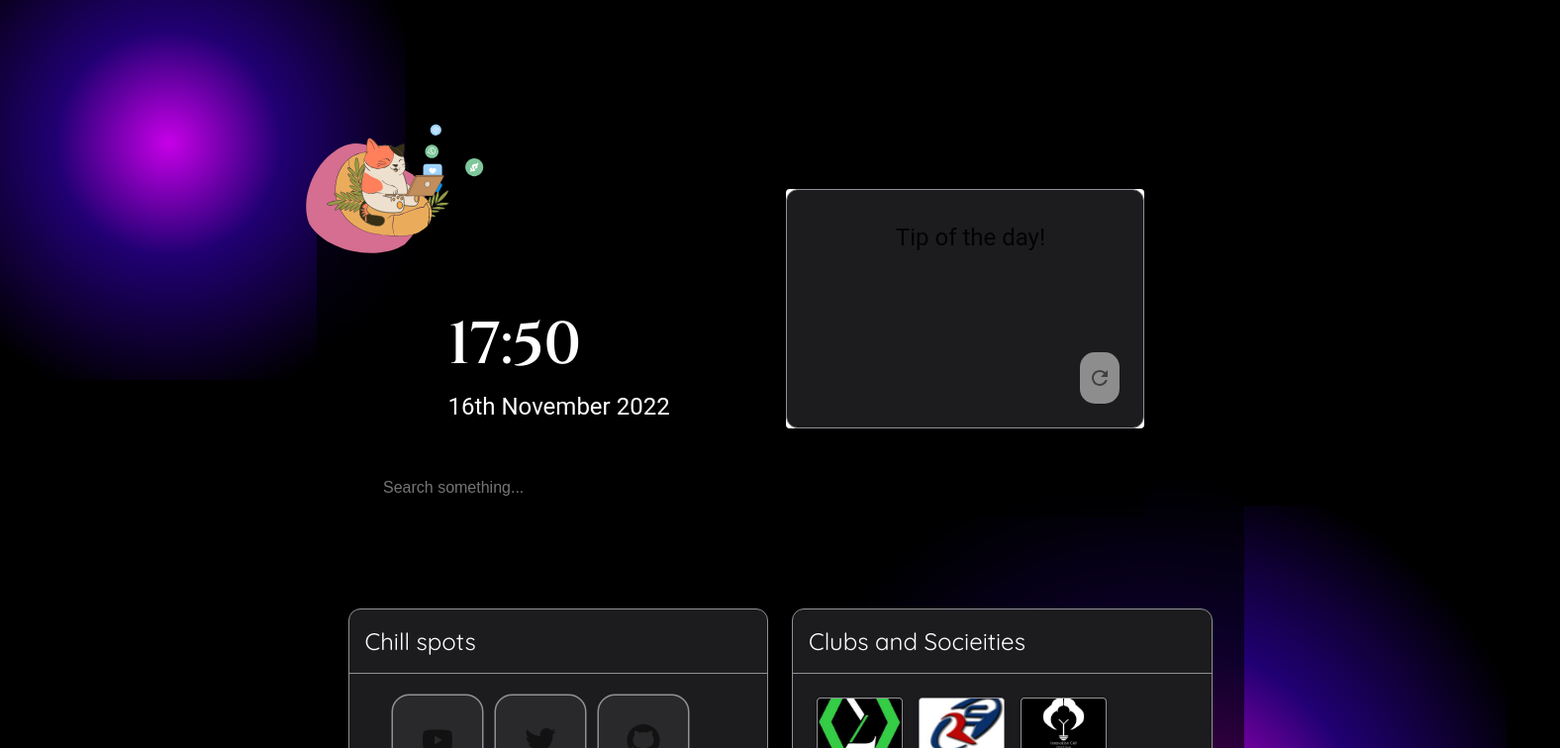
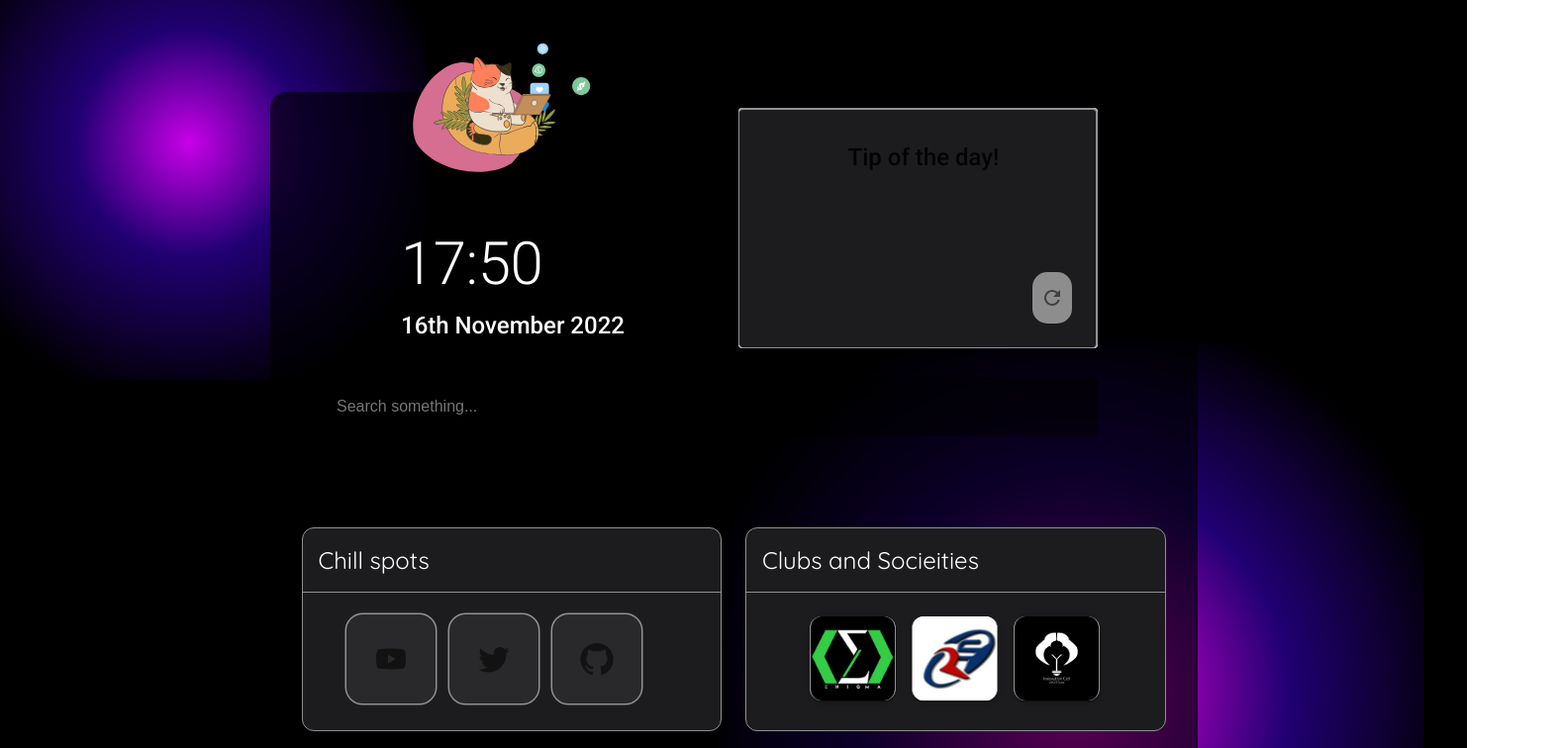
Before and after one commit to SySagar/T-Box-VSSUT, a React (Create React App) app in the folder frontend/: page / in a window 1280 px wide. Shown: the top 756 px of the page at 99% size, 1576 px wide, since content can reach past the window. Built offline with nearby package versions, Linux system fonts and the light colour scheme; no server answers.

Commit message:
changed styles

```diff
--- a/frontend/src/App.css
+++ b/frontend/src/App.css
@@ -1,5 +1,5 @@
 
-@import url('https://fonts.googleapis.com/css2?family=Anton&family=Chakra+Petch&family=Cinzel:wght@600&family=Quicksand:wght@300;400;500;600;700&family=Teko&display=swap');
+@import url('https://fonts.googleapis.com/css2?family=Anton&family=Chakra+Petch&family=Cinzel:wght@600&family=Quicksand:wght@300;400;500;600;700&family=Roboto:wght@300;500&display=swap');
 .App {
   text-align: center;
 }
@@ -46,16 +46,13 @@ display: flex;
 flex-direction: column;
 justify-content: center;
 align-items: center;
-padding: 32px;
+
 gap: 32px;
 isolation: isolate;
 
-position: relative;
-width: 1512px;
-height: 982px;
-
-/* M3/black */
-
+position: absolute;
+width: 1482px;
+height: 882px;
 background: #000000;
 }
 
@@ -70,9 +67,8 @@ gap: 32px;
 
 width: 905px;
 height: 746px;
-
 background: rgba(0, 0, 0, 0.63);
-backdrop-filter: blur(25px);
+backdrop-filter: blur(10px);
 /* Note: backdrop-filter has minimal browser support */
 
 border-radius: 16px;
@@ -104,7 +100,7 @@ z-index: 2;
 {
   width: 200px;
   height: 50px;
-  margin-left: 260px;
+  margin-left: 400px;
   z-index: 3;
   align-self: flex-start;
 }
@@ -123,7 +119,7 @@ z-index: 4;
   display: flex;
   flex-direction: column;
   align-items: flex-start;
-  padding: 0px;
+
 
   width: 360px;
   height: 240px;
@@ -133,8 +129,12 @@ z-index: 4;
 
   token=md.sys.color.outline
   */
-  border: 1px solid #929094;
-  border-radius: 12px;
+
+  border-radius: 5px;
+  border-top: 2.5px solid #929094;
+  border-right: 2.5px solid #929094;
+  border-left: 1px solid #929094;
+  border-bottom: 1px solid #929094;
 
   /* Inside auto layout */
 
@@ -148,6 +148,8 @@ z-index: 4;
 {
  display: flex;
  flex-direction: row;
+ align-content: space-around;
+ margin-left: 40px;
 }
 
 .mImageCard{
@@ -208,7 +210,7 @@ flex-grow: 0;
 position: absolute;
 width: 479px;
 height: 479px;
-left: -69px;
+left: -49px;
 top: -95px;
 
 background: radial-gradient(55.8% 55.8% at 50% 50%, rgba(219, 0, 255, 0.91) 0%, rgba(73, 0, 255, 0.449641) 42.5%, rgba(0, 0, 0, 0) 100%) /* warning: gradient uses a rotation that is not supported by CSS and may not behave as expected */;
@@ -225,7 +227,7 @@ z-index: 0;
   position: absolute;
   width: 709px;
   height: 709px;
-  right: 54px;
+  right: 44px;
   bottom: -174px;
 
   background: radial-gradient(55.8% 55.8% at 50% 50%, #FF00E5 0%, rgba(73, 0, 255, 0.449641) 55.04%, rgba(0, 0, 0, 0) 100%) /* warning: gradient uses a rotation that is not supported by CSS and may not behave as expected */;
@@ -317,6 +319,15 @@ flex-grow: 1;
   color:white;
   margin-left: 10px;
   background-color:rgba(0,0,0,0.5);
+  border-color: white ;
+  z-index: 5;
+}
+
+.search-bar {
+  border-radius:5px;
+  border-color: white ;
+  z-index: 5;
+  border: #61dafb;
 }
 
 .down-cards-layout{
--- a/frontend/src/componenets/Card.js
+++ b/frontend/src/componenets/Card.js
@@ -39,11 +39,6 @@ export default function MCard() {
 
                 <div className="headline">
                     <CardHeader
-
-
-
-
-
                         title='Tip of the day!'
                     >
                         <Typography variant="body2" color="white">
--- a/frontend/src/componenets/Grid.js
+++ b/frontend/src/componenets/Grid.js
@@ -30,7 +30,7 @@ export default function MGrid() {
     //   </Grid>
     //   </div>
 
-    <div className="box">
+    <div className="box" >
         <div className="Enigma">
             <ImageCard clubName={"Enigma"} clubImage={"/enigma.jpeg"}/>
         </div>
--- a/frontend/src/componenets/ImageCard.js
+++ b/frontend/src/componenets/ImageCard.js
@@ -13,11 +13,11 @@ export default function ImageCard({clubName, clubImage}) {
     <Card
     elevation={2}
     className="mImageCard"
-    sx={{ maxWidth: 85, maxHeight: 95 , margin:1}}>
+    sx={{ maxWidth: 85, maxHeight: 85 , margin:1 , borderRadius:3 , borderBlockWidth:0  , borderColor:'#929094'}}>
       <CardActionArea>
         <CardMedia
           component="img"
-          height={50}
+          height={85}
           image={clubImage}
           alt="casual image"
 
@@ -26,10 +26,7 @@ export default function ImageCard({clubName, clubImage}) {
           <Typography gutterBottom variant="h6"  color="black" fontFamily="Chakra Petch">
             {clubName}
           </Typography>
-          <Typography variant="body2" color="text.secondary">
-            Lizards are a widespread group of squamate reptiles, with over 6,000
-            species, ranging across all continents except Antarctica
-          </Typography>
+
         </CardContent>
       </CardActionArea>
     </Card>
--- a/frontend/src/glassmorphism.js
+++ b/frontend/src/glassmorphism.js
@@ -59,13 +59,13 @@ export default function glassmorphism() {
 
                 <div className="Header">
 
-                  <div className="frame1">
+                  <div className="frame1" align="center">
 
                     <div className="timeAndDate">
                       <Typography
                         variant='h2'
                         marginLeft={15}
-                        fontFamily='Cinzel'
+                        fontFamily='Roboto'
                         alignContent='left'
                         color="white"
 
```
